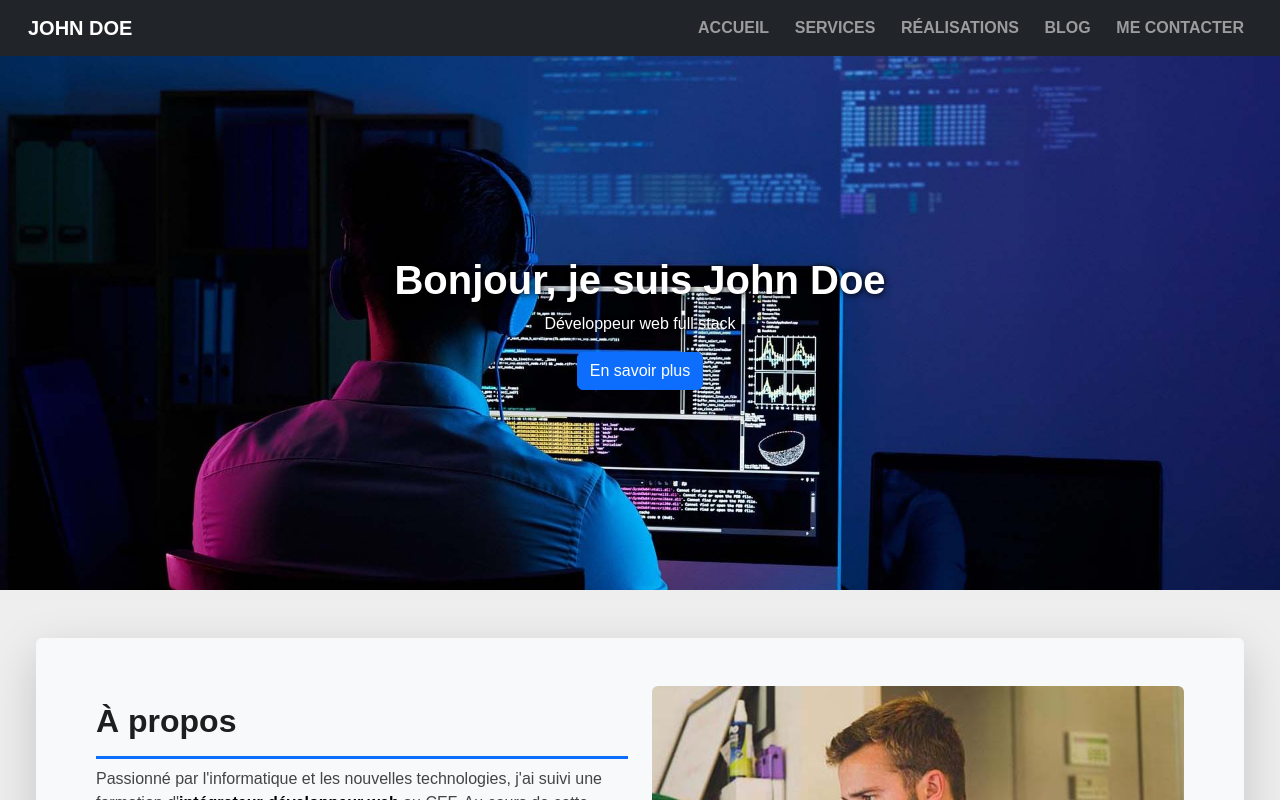
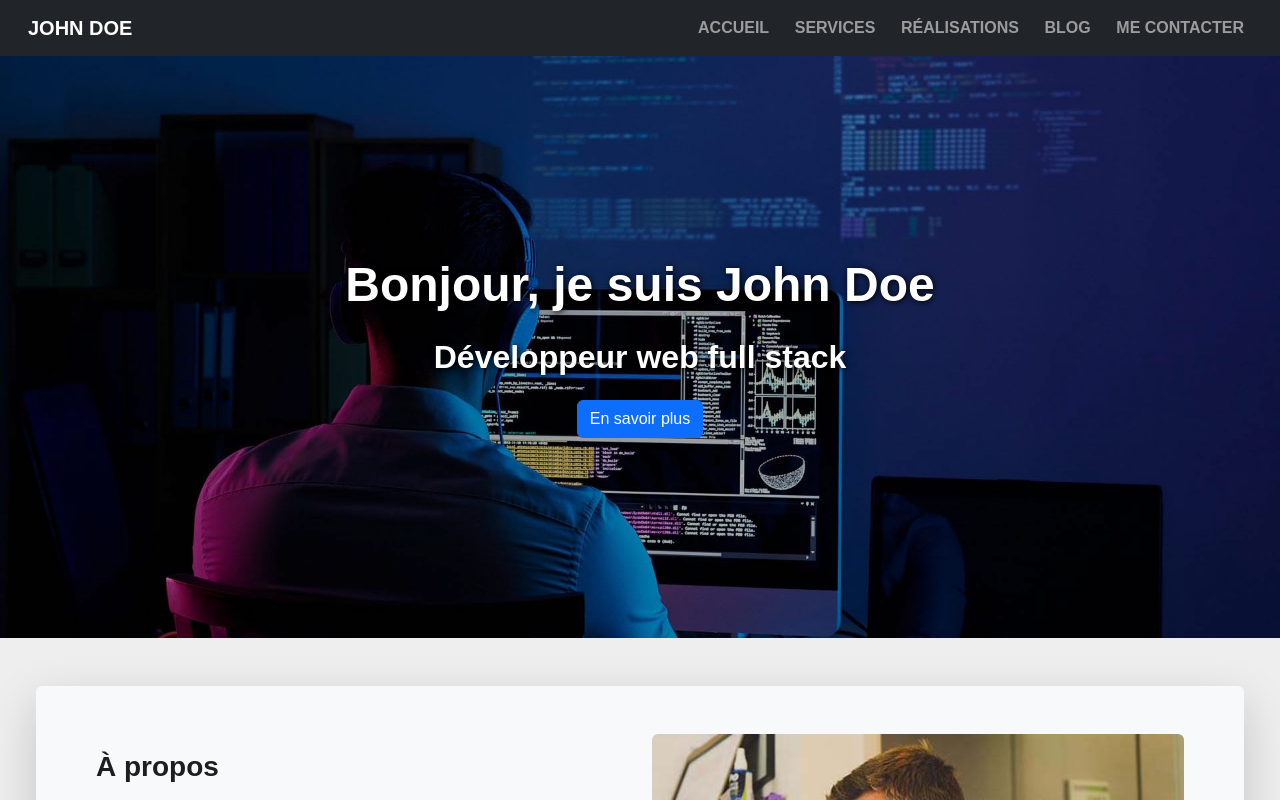
Before and after one commit to lc0362/react-johndoe, a React (Create React App) app: page / in a window 1280 px wide. Shown: the top 800 px of the page. Built offline with nearby package versions, Linux system fonts and the light colour scheme.

Commit message:
changes fond noir en transparence home

```diff
--- a/src/pages/Home.css
+++ b/src/pages/Home.css
@@ -1,7 +1,26 @@
-.mt-n1{
+h1, h2 {
+  text-shadow: 1px 1px 6px rgba(0, 0, 0, 1);
+}
+
+  h1 {
+    font-size: 3rem;
+  }
+
+  .overlay {
+    background-color: rgba(0, 0, 0, 0.3);
+    position: absolute;
+    top: 0;
+    left: 0;
+    width: 100%;
+    height: 100%;
+    z-index: 1;
+  }
+
+  .text-content {
+    position: relative;
+    z-index: 2;
+  }
+
+  .mt-n1{
     margin-top: -.5rem;
   }
-
-  #h1-home, #h1p-home {
-    text-shadow: 1px 1px 6px rgba(0, 0, 0, 1);
-  }
--- a/src/pages/Home.jsx
+++ b/src/pages/Home.jsx
@@ -34,19 +34,23 @@ function Home() {
 
   return (
     <div>
-      <section
-        id="section-one"
+
+      {/* Bloc image */}
+      <div
         style={{
           backgroundImage: `url(${backgroundImage})`,
           backgroundSize: 'cover',
           backgroundPosition: 'center',
+          position: 'relative',
           padding: '200px 0',
           textAlign: 'center',
           color: 'white'
         }}
       >
-        <h1 id='h1-home'>Bonjour, je suis John Doe</h1>
-        <p id='h1p-home'>Développeur web full stack</p>
+        <div className="overlay"></div>
+        <div className="text-content">
+        <h1>Bonjour, je suis John Doe</h1>
+        <h2 className='py-3'>Développeur web full stack</h2>
         <button
         type="button"
         className="btn btn-primary"
@@ -54,12 +58,15 @@ function Home() {
 >
   En savoir plus
 </button>
-      </section>
+      </div>
+      </div>
+
+{/* Bloc blanc */}
 
       <div className="py-4 px-md-5 pt-lg-5">
         <div className="shadow-lg p-3 bg-body-tertiary rounded row p-md-5">
         <div className="col-12 col-sm-6">
-          <h2 className="border-bottom border-primary border-3 py-3 text-1e1e1e" id="about">À propos</h2>
+          <h3 className="border-bottom border-primary border-3 py-3 text-1e1e1e" id="about">À propos</h3>
           <p>Passionné par l'informatique et les nouvelles technologies, j'ai suivi une formation d'<strong>intégrateur-développeur web</strong> au CEF.
             Au cours de cette formation, j'ai pu acquérir des bases solides pour travailler dans le domaine du <strong>développement web</strong>.</p>
           <p>Basé à Lyon, je suis en recherche d'une alternance au sein d'une agence digitale pour consolider ma formation de <strong>développeur web full stack</strong>.</p>
```
